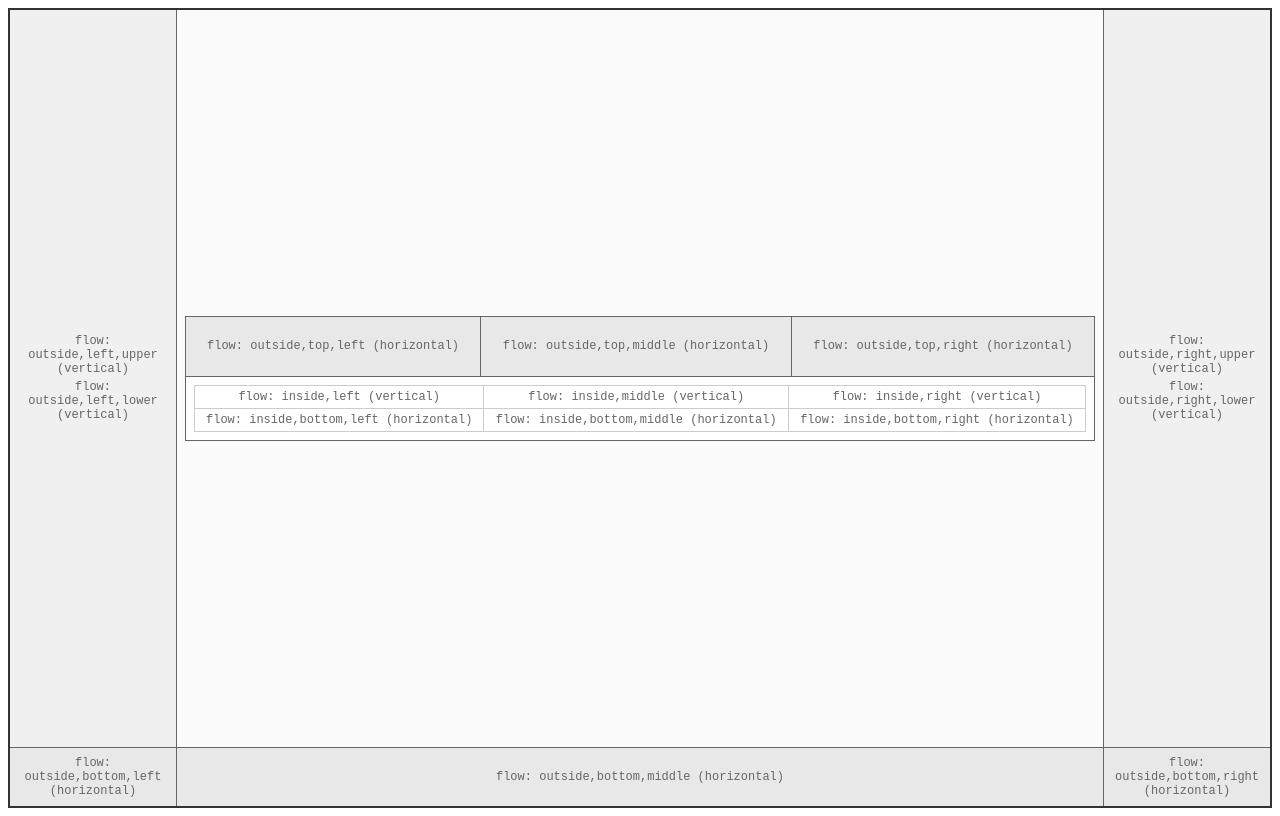
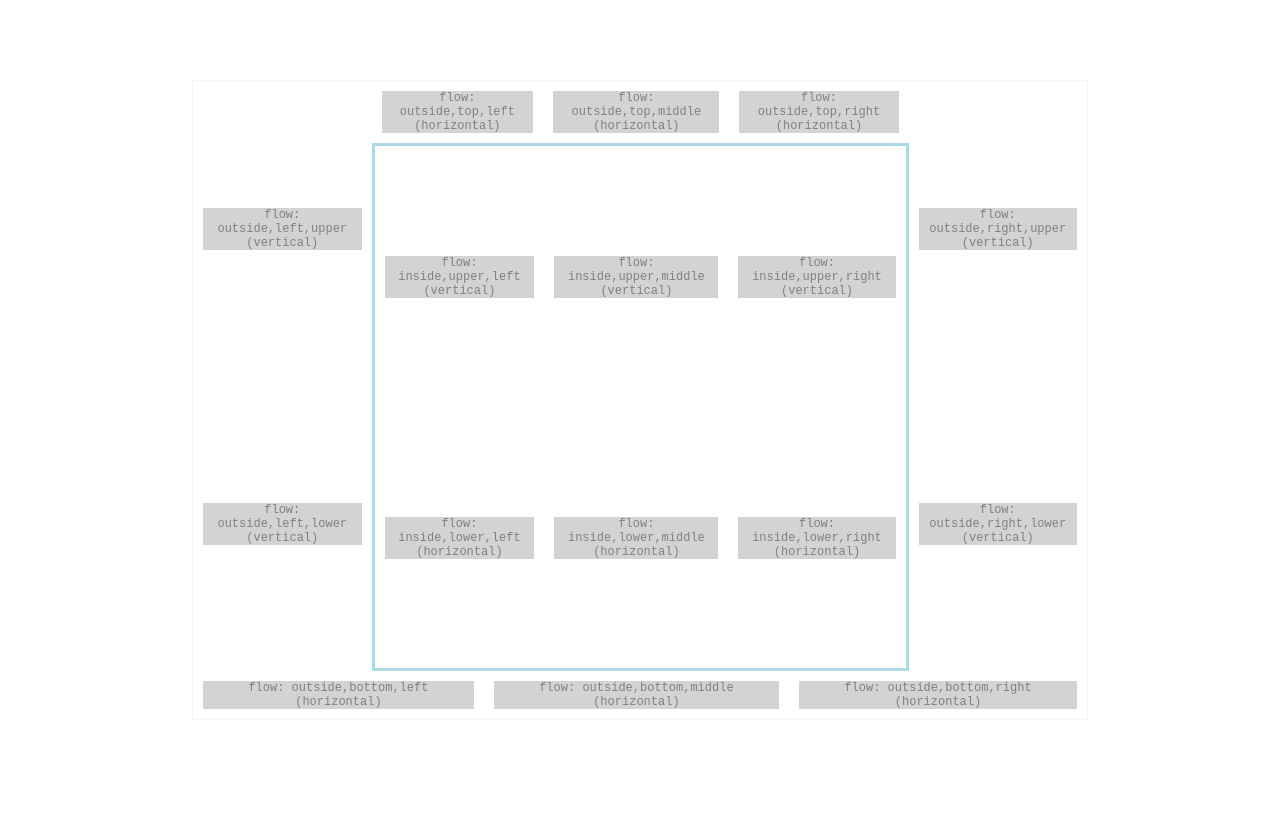
Before and after one commit to davidofmorris/knowable, a website: page client/panel-layout.html in a window 1280 px wide. Drawn offline with Linux system fonts and the light colour scheme.

Commit message:
Work on panel-layout.html

```diff
--- a/client/panel-layout.html
+++ b/client/panel-layout.html
@@ -5,111 +5,112 @@
     <meta name="viewport" content="width=device-width, initial-scale=1.0">
     <title>Panel Layout Structure</title>
     <style>
+        main table {
+            border-collapse: collapse;
+        }
         .view-frame {
-            border-collapse: collapse;
-            width: 100%;
-            height: 100vh;
-            border: 2px solid #333;
+            border: 1px solid whitesmoke;
         }
 
         .view-frame td {
-            border: 1px solid #666;
-            padding: 8px;
+            border: 0;
+            padding: 0;
             text-align: center;
             vertical-align: middle;
-        }
-
-        .col-outside-left, .col-outside-right {
-            width: 150px;
-            background-color: #f0f0f0;
-        }
-
-        .col-middle-stack {
-            background-color: #fafafa;
-        }
-
-        .middle-stack-table, .inside-panel-table {
-            width: 100%;
-            border-collapse: collapse;
-        }
-
-        .row-outside-top {
-            height: 60px;
-            background-color: #e8e8e8;
-        }
-
-        .row-inside-panel {
-            background-color: #fff;
-        }
-
-        .inside-panel-container {
-            padding: 0;
-        }
-
-        .inside-panel-table td {
-            border: 1px solid #ccc;
-            padding: 4px;
-        }
-
-        .row-outside-bottom {
-            height: 60px;
-            background-color: #e8e8e8;
         }
 
         .flow {
             font-family: monospace;
             font-size: 12px;
-            color: #666;
-            margin: 4px 0;
+            color: grey;
+            margin: 10px;
+            padding: 10px !important;
+        }
+        td.flow div {
+            background-color: lightgrey;
+        }
+       main {
+            /*Center with this code*/
+            position: absolute;
+            top: 50%;
+            left: 50%;
+            transform: translate(-50%, -50%);
+
+            width: 70%;
+            height: 80%;
         }
     </style>
 </head>
 <body>
-    <table class="view-frame">
+    <main>
+    <table class="view-frame" style="width:100%; height:100%;">
         <tr>
-            <td class="col-outside-left">
-                <div class="flow outside-left-upper">flow: outside,left,upper (vertical)</div>
-                <div class="flow outside-left-lower">flow: outside,left,lower (vertical)</div>
+            <td name="col-outside-left" style="height:100%; width:20%; ">
+                <table style="height:100%; width:100%;">
+                    <tr><td class="flow" id="outside-left-upper" style="height:50%; ">
+                        <div>flow: outside,left,upper (vertical)</div>
+                    </td></tr>
+                    <tr><td class="flow" id="outside-left-lower" style="height:50%; ">
+                        <div>flow: outside,left,lower (vertical)</div>
+                    </td></tr>
+                </table>
             </td>
 
-            <td class="col-middle-stack">
-                <table class="middle-stack-table">
+            <td name="col-middle-stack" style="height:80%; width:60%; ">
+                <table name="middle-stack-table" style="width:100%; height:100%;">
                     <tr class="row-outside-top">
-                        <td class="flow outside-top-left">flow: outside,top,left (horizontal)</td>
-                        <td class="flow outside-top-middle">flow: outside,top,middle (horizontal)</td>
-                        <td class="flow outside-top-right">flow: outside,top,right (horizontal)</td>
+                        <td class="flow" id="outside-top-left"><div>flow: outside,top,left (horizontal)</div></td>
+                        <td class="flow" id="outside-top-middle"><div>flow: outside,top,middle (horizontal)</div></td>
+                        <td class="flow" id="outside-top-right"><div>flow: outside,top,right (horizontal)</div></td>
                     </tr>
 
-                    <tr class="row-inside-panel">
-                        <td colspan="3" class="inside-panel-container">
-                            <table class="inside-panel-table">
-                                <tr>
-                                    <td class="flow inside-left">flow: inside,left (vertical)</td>
-                                    <td class="flow inside-middle">flow: inside,middle (vertical)</td>
-                                    <td class="flow inside-right">flow: inside,right (vertical)</td>
-                                </tr>
-                                <tr>
-                                    <td class="flow inside-bottom-left">flow: inside,bottom,left (horizontal)</td>
-                                    <td class="flow inside-bottom-middle">flow: inside,bottom,middle (horizontal)</td>
-                                    <td class="flow inside-bottom-right">flow: inside,bottom,right (horizontal)</td>
-                                </tr>
+                    <tr name="row-inside-panel" style="height:100%;">
+                        <td name="inside-panel-container" colspan="3">
+                            <table class="inside-panel-table" style="width:100%; height:100%; border: 3px solid lightblue; padding: 1px;">
+                                <tr><td>
+                                    <table style="width:100%; height:100%">
+                                        <tr>
+                                            <td class="flow" id="inside-upper-left"><div>flow: inside,upper,left (vertical)</div></td>
+                                            <td class="flow" id="inside-upper-middle"><div>flow: inside,upper,middle (vertical)</div></td>
+                                            <td class="flow" id="inside-upper-right"><div>flow: inside,upper,right (vertical)</div></td>
+                                        </tr>
+                                    </table>
+                                </td>                                </tr>
+                                <tr><td>
+                                    <table style="width:100%; height:100%">
+                                        <tr>
+                                            <td class="flow" id="inside-lower-left"><div>flow: inside,lower,left (horizontal)</div></td>
+                                            <td class="flow" id="inside-lower-middle"><div>flow: inside,lower,middle (horizontal)</div></td>
+                                            <td class="flow" id="inside-lower-right"><div>flow: inside,lower,right (horizontal)</div></td>
+                                        </tr>
+                                    </table>
+                                </td></tr>
                             </table>
                         </td>
                     </tr>
                 </table>
             </td>
 
-            <td class="col-outside-right">
-                <div class="flow outside-right-upper">flow: outside,right,upper (vertical)</div>
-                <div class="flow outside-right-lower">flow: outside,right,lower (vertical)</div>
+            <td name="col-outside-right" style="height:100%; width:20%; ">
+                <table style="height:100%; width:100%;">
+                    <tr><td class="flow" id="outside-right-upper" style="height:50%; ">
+                        <div>flow: outside,right,upper (vertical)</div>
+                    </td></tr>
+                    <tr><td class="flow" id="outside-right-lower" style="height:50%; ">
+                        <div>flow: outside,right,lower (vertical)</div>
+                    </td></tr>
+                </table>
             </td>
         </tr>
 
-        <tr class="row-outside-bottom">
-            <td class="flow outside-bottom-left">flow: outside,bottom,left (horizontal)</td>
-            <td class="flow outside-bottom-middle">flow: outside,bottom,middle (horizontal)</td>
-            <td class="flow outside-bottom-right">flow: outside,bottom,right (horizontal)</td>
-        </tr>
+        <tr name="row-outside-bottom"><td colspan="3">
+            <table style="width:100%; height:100%"><tr>
+            <td class="flow" id="outside-bottom-left"><div>flow: outside,bottom,left (horizontal)</div></td>
+            <td class="flow" id="outside-bottom-middle"><div>flow: outside,bottom,middle (horizontal)</div></td>
+            <td class="flow" id="outside-bottom-right"><div>flow: outside,bottom,right (horizontal)</div></td>
+            </tr></table>
+        </td></tr>
     </table>
+    </main>
 </body>
 </html>
```
